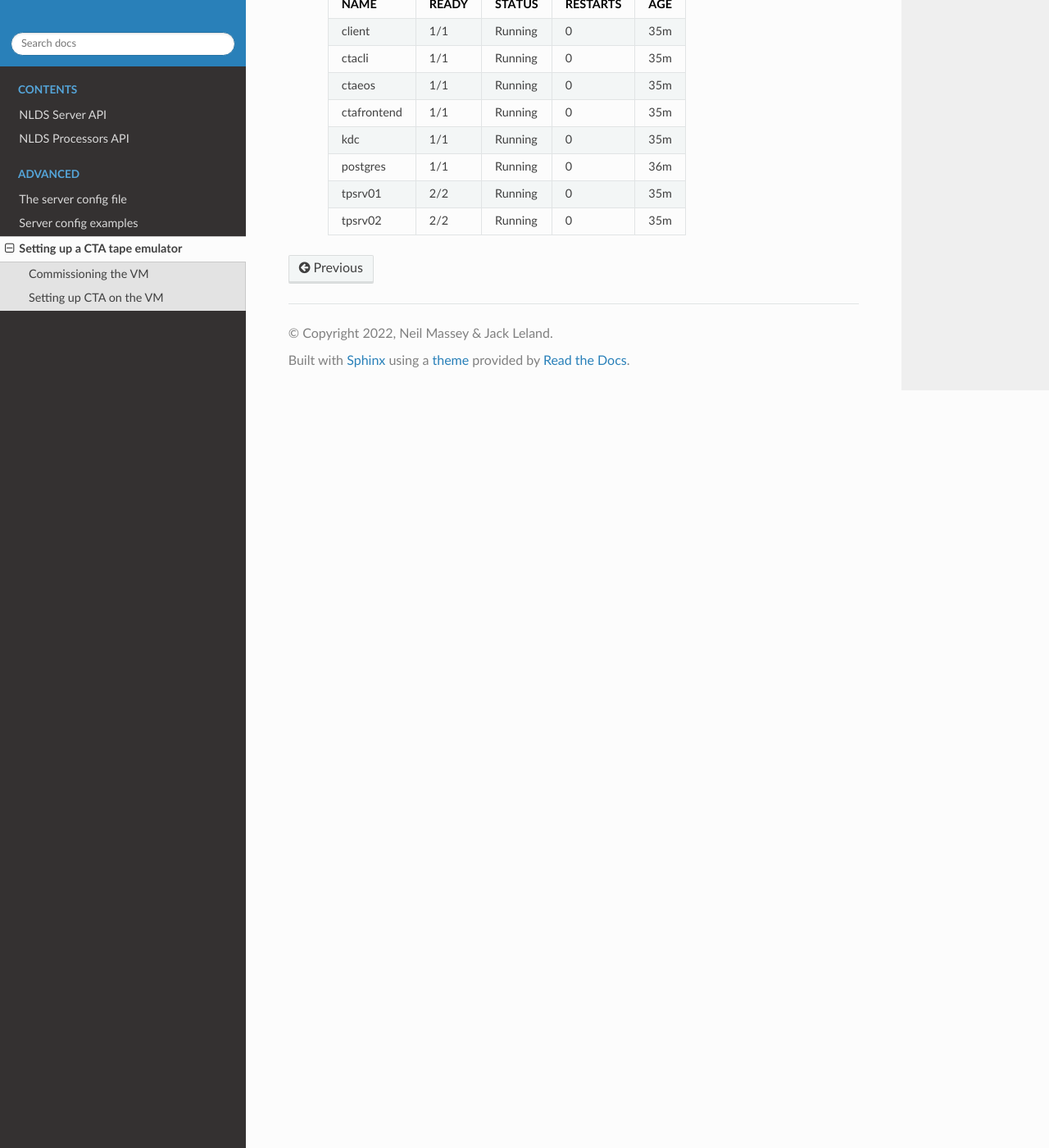
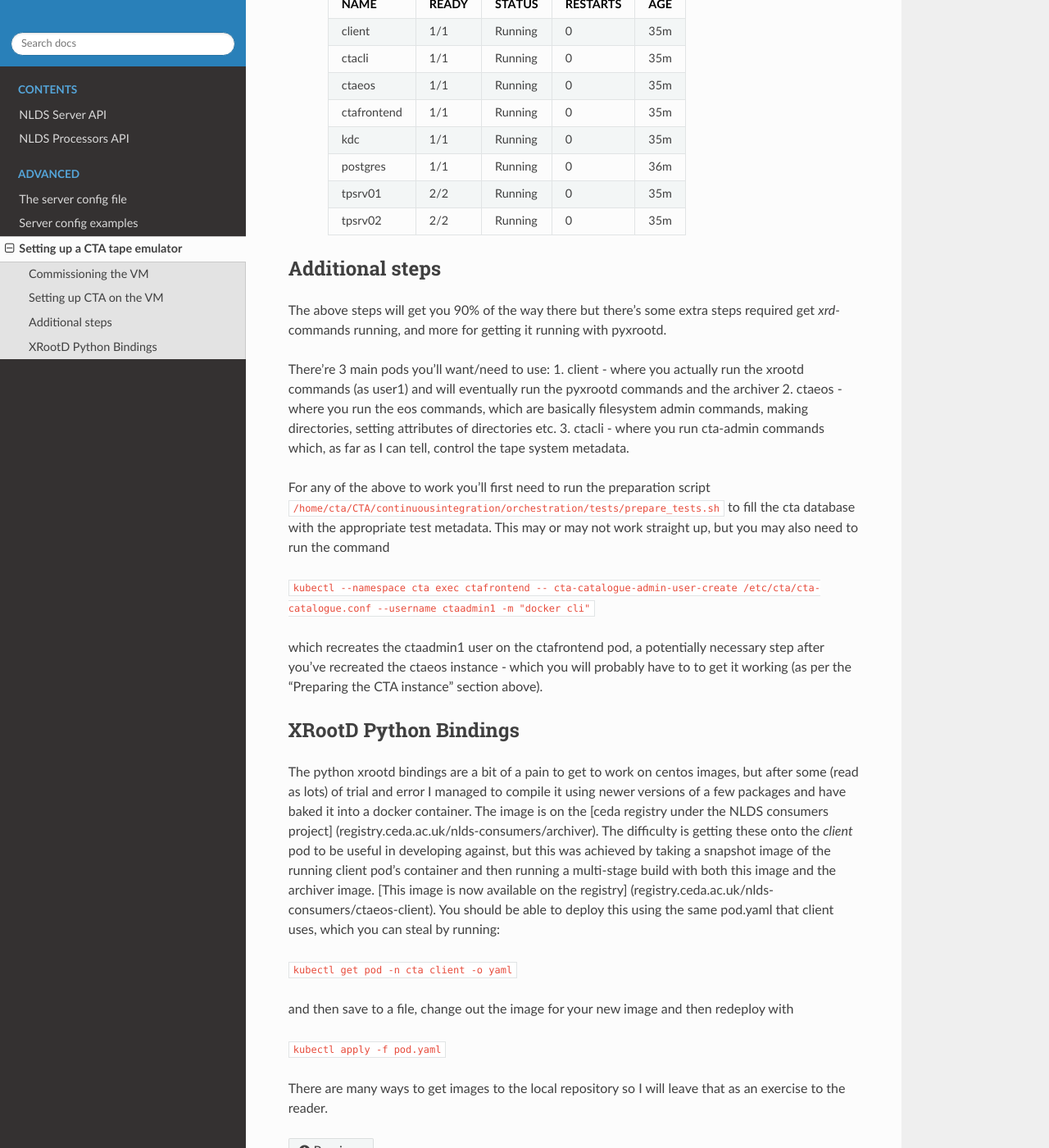
Before and after one commit to cedadev/nlds, a Sphinx documentation site: the page built from docs/source/cta-emulator.rst, in a window 1280 px wide and 1400 px high, scrolled down 3378 px. Shown: the whole window at 82% size. Built offline with Sphinx 7.4.7 and the Read the Docs theme 2.0.0, drawn with Linux system fonts in a browser that asks for light colours.

Commit message:
Update cta-emulator docs to reflect new findings.

```diff
--- a/docs/source/cta-emulator.rst
+++ b/docs/source/cta-emulator.rst
@@ -185,3 +185,56 @@ by SCD at RAL.
     tpsrv01       2/2       Running   0          35m
     tpsrv02       2/2       Running   0          35m
     ============  ========  ========  =========  ===
+
+
+Additional steps
+----------------
+
+The above steps will get you 90% of the way there but there's some extra steps
+required get `xrd-` commands running, and more for getting it running with
+pyxrootd.
+
+There're 3 main pods you'll want/need to use:
+1. client - where you actually run the xrootd commands (as user1) and will
+eventually run the pyxrootd commands and the archiver
+2. ctaeos - where you run the eos commands, which are basically filesystem admin
+commands, making directories, setting attributes of directories etc.
+3. ctacli - where you run cta-admin commands which, as far as I can tell,
+control the tape system metadata.
+
+For any of the above to work you'll first need to run the preparation script
+``/home/cta/CTA/continuousintegration/orchestration/tests/prepare_tests.sh``
+to fill the cta database with the appropriate test metadata. This may or may not
+work straight up, but you may also need to run the command
+
+``kubectl --namespace cta exec ctafrontend -- cta-catalogue-admin-user-create /etc/cta/cta-catalogue.conf --username ctaadmin1 -m "docker cli"``
+
+which recreates the ctaadmin1 user on the ctafrontend pod, a potentially
+necessary step after you've recreated the ctaeos instance - which you will
+probably have to to get it working (as per the "Preparing the CTA instance"
+section above).
+
+XRootD Python Bindings
+----------------------
+
+The python xrootd bindings are a bit of a pain to get to work on centos images,
+but after some (read as lots) of trial and error I managed to compile it using
+newer versions of a few packages and have baked it into a docker container. The
+image is on the [ceda registry under the NLDS consumers project]
+(registry.ceda.ac.uk/nlds-consumers/archiver). The
+difficulty is getting these onto the `client` pod to be useful in developing
+against, but this was achieved by taking a snapshot image of the running client
+pod's container and then running a multi-stage build with both this image and
+the archiver image. [This image is now available on the registry]
+(registry.ceda.ac.uk/nlds-consumers/ctaeos-client). You should be able to deploy
+this using the same pod.yaml that client uses, which you can steal by running:
+
+``kubectl get pod -n cta client -o yaml``
+
+and then save to a file, change out the image for your new image and then
+redeploy with
+
+``kubectl apply -f pod.yaml``
+
+There are many ways to get images to the local repository so I will leave that
+as an exercise to the reader.
```
